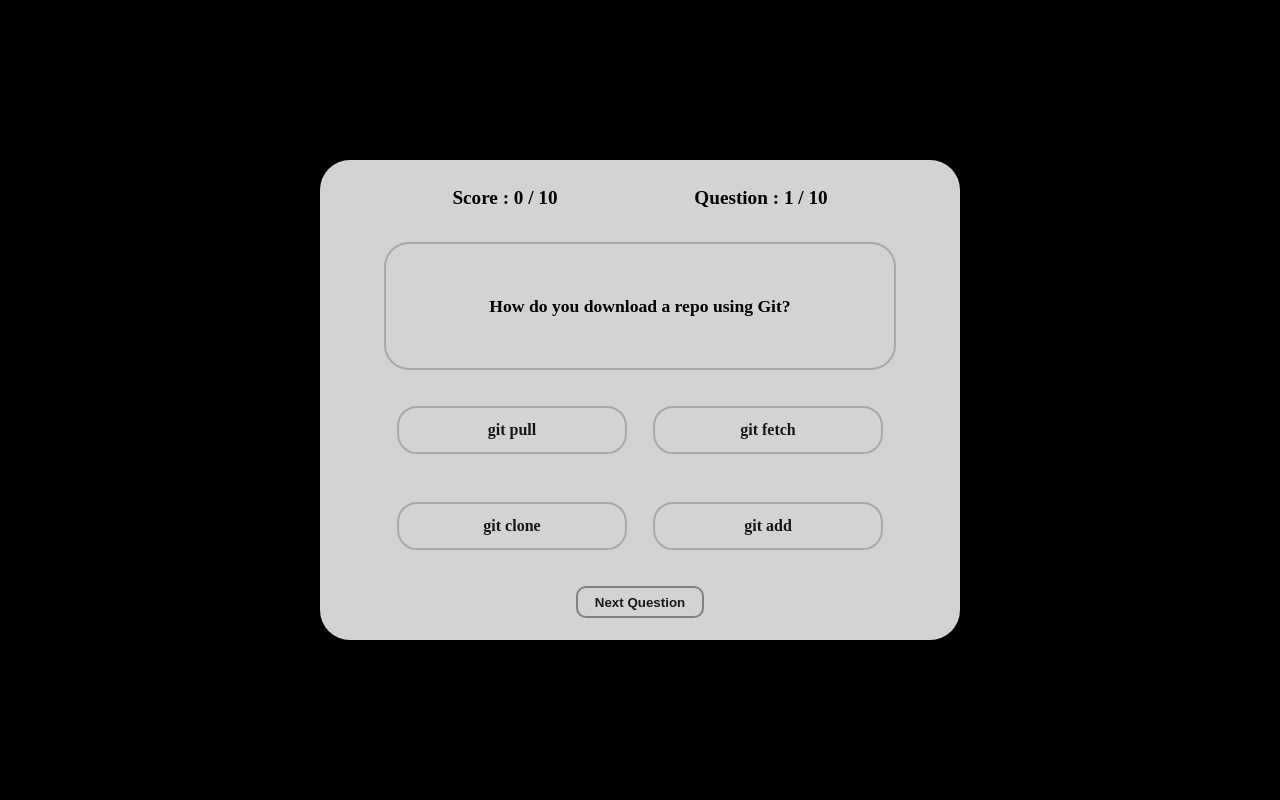
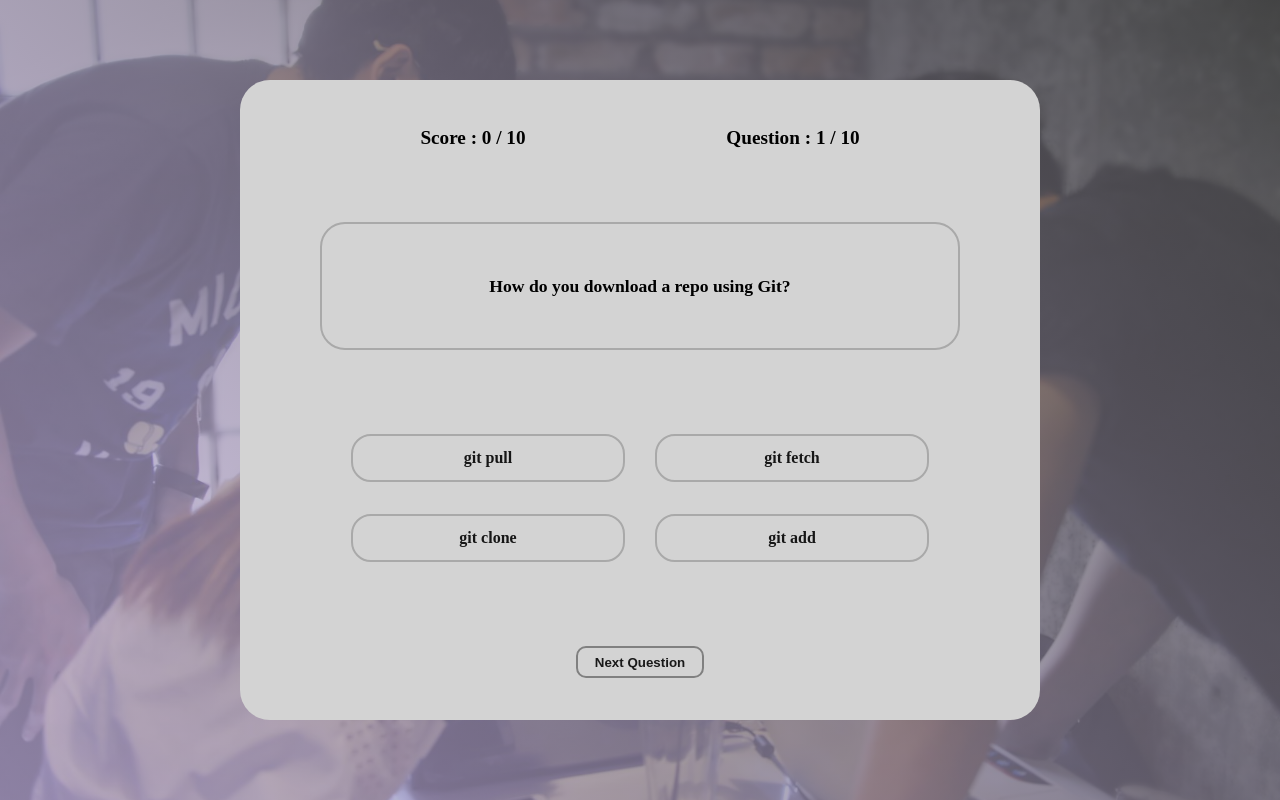
Before and after one commit to Matt-Jones-Developer/quiz-fun, a plain HTML site: page index.html in a window 1280 px wide. Drawn offline with Linux system fonts and the light colour scheme.

Commit message:
added a bg

```diff
--- a/style.css
+++ b/style.css
@@ -15,6 +15,21 @@ body {
 
 }
 
+body::before {
+    content: '';
+    position: fixed;
+    width: 100vw;
+    height: 100vh;
+    margin: 0;
+    background-image: linear-gradient(45deg,
+    rgba(197,180,227,0.7), rgba(76,76,76,0.8) ),
+    url(./bg.jpeg);
+    background-size: cover;
+    background-repeat: no-repeat;
+    background-position: center;
+    z-index: -1;
+  }
+
 main {
     width: 100%;
     min-height: 100vh;
@@ -22,17 +37,12 @@ main {
     flex-direction: column;
     justify-content: center;
     align-items: center;
-    background-color: black;
-    background: url('../assets/background_image.jpg');
-    background-color: black;
-    background-repeat: no-repeat;
-    background-size: cover;
-    background-position: center;
+
 }
 
 .game-quiz-container {
-    width: 40rem;
-    height: 30rem;
+    width: 50rem;
+    height: 40rem;
     background-color: lightgray;
     display: flex;
     flex-direction: column;
@@ -75,6 +85,7 @@ main {
     display: flex;
     flex-wrap: wrap;
     align-items: center;
+    padding: 1rem;
     justify-content: space-around;
 }
 
```
Also changed, not shown: bg.jpeg (added).
